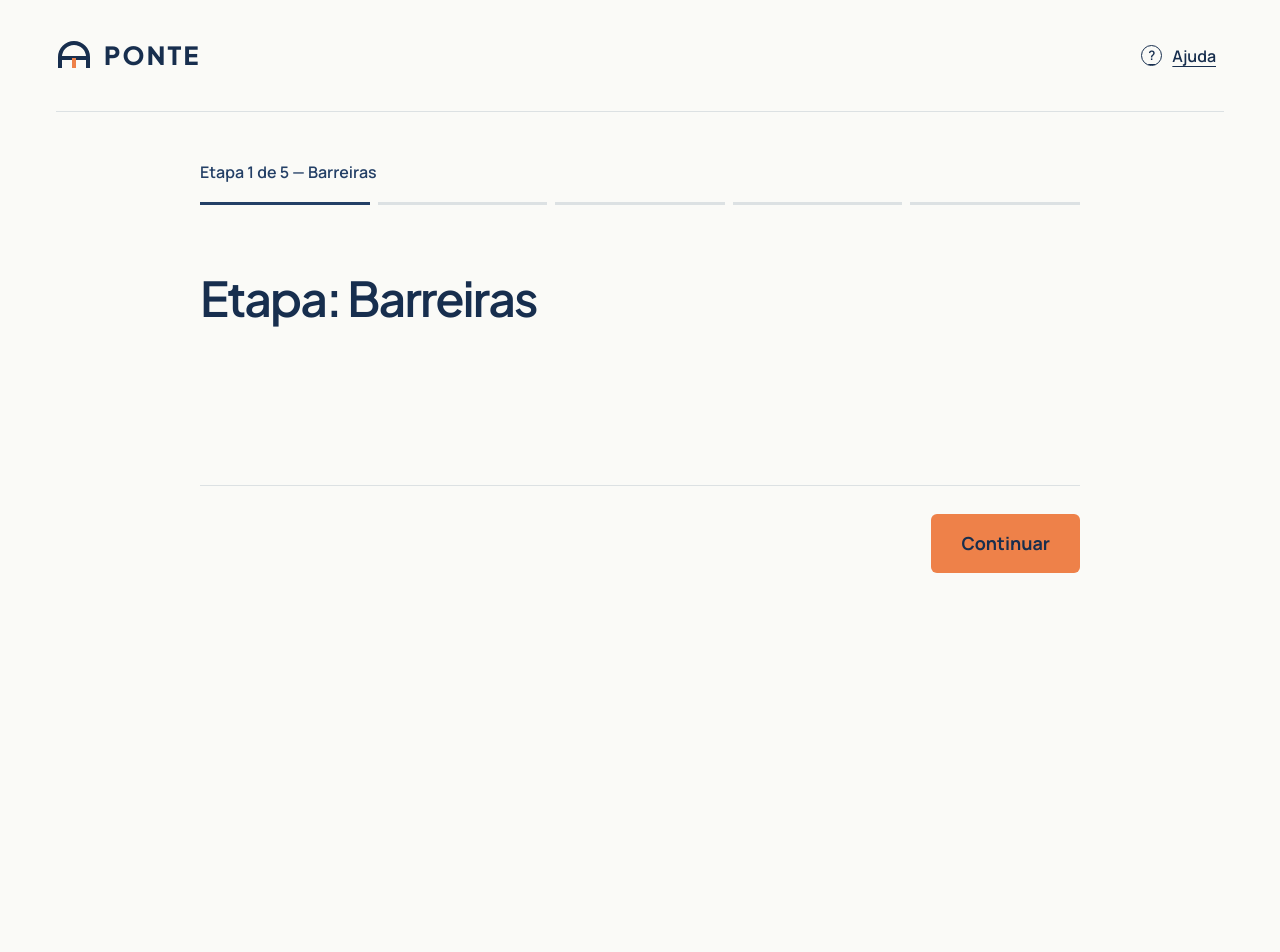
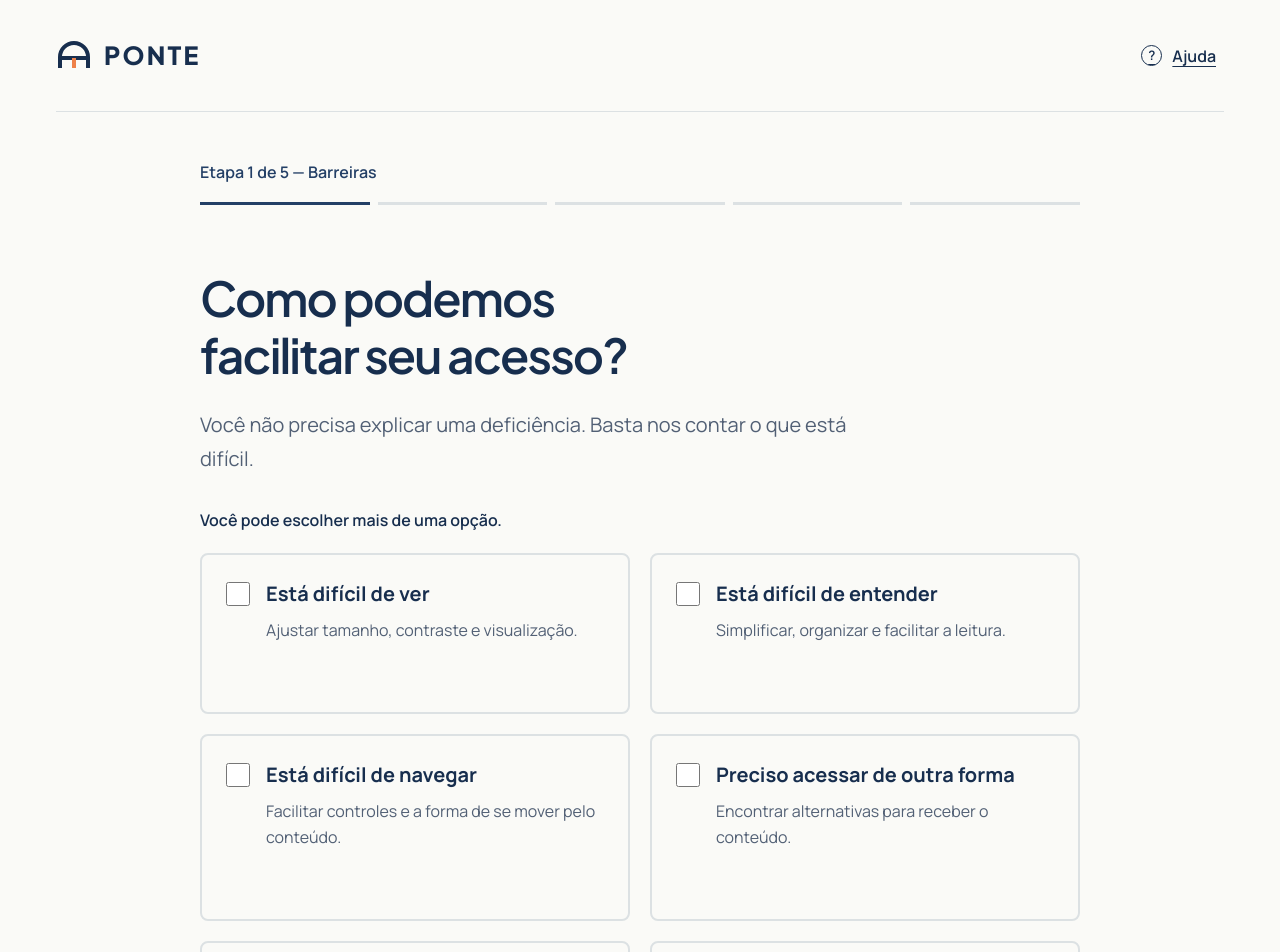
Before and after one commit to ProjetoPonteTech/Ponte, a Next.js app: page /acesso in a window 1280 px wide. Shown: the top 952 px of the page. Before the commit the page ends 800 px from the top, so only its background shows below. Built offline with nearby package versions, Linux system fonts and the light colour scheme.

Commit message:
refactor: simplify barrier card state

```diff
--- a/src/app/acesso/page.tsx
+++ b/src/app/acesso/page.tsx
@@ -2,11 +2,14 @@
 
 import { useEffect, useRef, useState } from "react";
 import { AccessFlow } from "../../components/access-flow/access-flow";
+import { BarriersStep } from "../../components/access-flow/barriers-step";
+import type { BarrierId } from "../../data/barriers";
 import { ACCESS_STEPS, type AccessStep } from "../../components/access-flow/steps";
 import styles from "../../components/access-flow/access-flow.module.css";
 
 export default function AccessPage() {
   const [activeStep, setActiveStep] = useState<AccessStep>("barriers");
+  const [selectedBarriers, setSelectedBarriers] = useState<BarrierId[]>([]);
   const headingRef = useRef<HTMLHeadingElement>(null);
   const previousStep = useRef(activeStep);
   const stepIndex = ACCESS_STEPS.findIndex((step) => step.id === activeStep);
@@ -20,9 +23,18 @@ export default function AccessPage() {
 
   function moveStep(direction: -1 | 1) {
     setActiveStep((current) => {
+      if (current === "barriers" && direction === 1 && selectedBarriers.length === 0) {
+        return current;
+      }
       const currentIndex = ACCESS_STEPS.findIndex((step) => step.id === current);
       return ACCESS_STEPS[currentIndex + direction]?.id ?? current;
     });
+  }
+
+  function toggleBarrier(id: BarrierId) {
+    setSelectedBarriers((current) =>
+      current.includes(id) ? current.filter((barrier) => barrier !== id) : [...current, id],
+    );
   }
 
   return (
@@ -30,8 +42,8 @@ export default function AccessPage() {
       activeStep={activeStep}
       onBack={() => moveStep(-1)}
       onContinue={() => moveStep(1)}
+      continueDisabled={activeStep === "barriers" && selectedBarriers.length === 0}
     >
-      {/* Substituir este conteúdo pelos componentes reais de cada etapa. */}
       <h1
         id="titulo-etapa"
         className={styles.title}
@@ -39,8 +51,13 @@ export default function AccessPage() {
         tabIndex={-1}
         aria-describedby="progresso-acesso"
       >
-        Etapa: {ACCESS_STEPS[stepIndex].label}
+        {activeStep === "barriers"
+          ? "Como podemos facilitar seu acesso?"
+          : `Etapa: ${ACCESS_STEPS[stepIndex].label}`}
       </h1>
+      {activeStep === "barriers" && (
+        <BarriersStep selectedBarriers={selectedBarriers} onToggle={toggleBarrier} />
+      )}
     </AccessFlow>
   );
 }
--- a/src/components/access-flow/access-flow.module.css
+++ b/src/components/access-flow/access-flow.module.css
@@ -68,7 +68,7 @@
   cursor: pointer;
 }
 
-.navigation button:hover {
+.navigation button:hover:not(:disabled) {
   text-decoration: underline;
   text-underline-offset: 4px;
 }
@@ -85,8 +85,16 @@
   color: var(--foreground);
 }
 
-.navigation .next:hover {
+.navigation .next:hover:not(:disabled) {
   border-color: var(--foreground);
+}
+
+.navigation .next:disabled {
+  background: var(--line);
+  color: var(--muted);
+  border-color: var(--muted);
+  border-style: dashed;
+  cursor: not-allowed;
 }
 
 @media (max-width: 640px) {
--- a/src/components/access-flow/access-flow.tsx
+++ b/src/components/access-flow/access-flow.tsx
@@ -7,6 +7,7 @@ type AccessFlowProps = {
   activeStep: AccessStep;
   onBack: () => void;
   onContinue: () => void;
+  continueDisabled?: boolean;
   children: ReactNode;
 };
 
@@ -14,6 +15,7 @@ export function AccessFlow({
   activeStep,
   onBack,
   onContinue,
+  continueDisabled = false,
   children,
 }: AccessFlowProps) {
   const stepIndex = ACCESS_STEPS.findIndex((step) => step.id === activeStep);
@@ -61,7 +63,13 @@ export function AccessFlow({
             <button type="button" className={styles.back} onClick={onBack}>Voltar</button>
           )}
           {stepIndex < ACCESS_STEPS.length - 1 && (
-            <button type="button" className={styles.next} onClick={onContinue}>Continuar</button>
+            <button
+              type="button"
+              className={styles.next}
+              onClick={onContinue}
+              disabled={continueDisabled}
+              aria-describedby={activeStep === "barriers" ? "barriers-instruction" : undefined}
+            >Continuar</button>
           )}
         </nav>
       </main>
--- /dev/null
+++ b/src/components/access-flow/barrier-card.tsx
@@ -0,0 +1,42 @@
+import type { Barrier } from "../../data/barriers";
+import styles from "./barriers.module.css";
+
+type BarrierCardProps = {
+  barrier: Barrier;
+  selected: boolean;
+  onToggle: () => void;
+};
+
+export function BarrierCard({ barrier, selected, onToggle }: BarrierCardProps) {
+  const titleId = `barrier-${barrier.id}-title`;
+  const descriptionId = `barrier-${barrier.id}-description`;
+
+  return (
+    <label className={styles.card} data-selected={selected}>
+      <input
+        className={styles.checkbox}
+        type="checkbox"
+        name="barriers"
+        value={barrier.id}
+        checked={selected}
+        onChange={onToggle}
+        aria-labelledby={titleId}
+        aria-describedby={descriptionId}
+        onKeyDown={(event) => {
+          // Espaço já é suportado pelo checkbox nativo; Enter também seleciona.
+          if (event.key === "Enter") {
+            event.preventDefault();
+            if (!event.repeat) event.currentTarget.click();
+          }
+        }}
+      />
+      <span className={styles.cardContent}>
+        <span id={titleId} className={styles.cardTitle}>{barrier.title}</span>
+        <span id={descriptionId} className={styles.description}>{barrier.description}</span>
+        <span className={styles.selection} aria-hidden="true">
+          {selected ? "Selecionada" : "Não selecionada"}
+        </span>
+      </span>
+    </label>
+  );
+}
--- /dev/null
+++ b/src/components/access-flow/barriers-step.tsx
@@ -0,0 +1,34 @@
+import { BARRIERS, type BarrierId } from "../../data/barriers";
+import { BarrierCard } from "./barrier-card";
+import styles from "./barriers.module.css";
+
+type BarriersStepProps = {
+  selectedBarriers: readonly BarrierId[];
+  onToggle: (id: BarrierId) => void;
+};
+
+export function BarriersStep({ selectedBarriers, onToggle }: BarriersStepProps) {
+  return (
+    <>
+      <p className={styles.support}>
+        Você não precisa explicar uma deficiência. Basta nos contar o que está difícil.
+      </p>
+      <fieldset className={styles.options}>
+        <legend className={styles.legend}>Você pode escolher mais de uma opção.</legend>
+        <div className={styles.grid}>
+          {BARRIERS.map((barrier) => (
+            <BarrierCard
+              key={barrier.id}
+              barrier={barrier}
+              selected={selectedBarriers.includes(barrier.id)}
+              onToggle={() => onToggle(barrier.id)}
+            />
+          ))}
+        </div>
+      </fieldset>
+      <p id="barriers-instruction" className={styles.instruction}>
+        Escolha pelo menos uma opção para continuar.
+      </p>
+    </>
+  );
+}
--- /dev/null
+++ b/src/components/access-flow/barriers.module.css
@@ -0,0 +1,105 @@
+.support {
+  margin-top: 24px;
+  max-width: 660px;
+  color: var(--muted);
+  font-size: 20px;
+  line-height: 1.7;
+}
+
+.options {
+  min-width: 0;
+  margin-top: 32px;
+  padding: 0;
+  border: 0;
+}
+
+.legend {
+  padding: 0;
+  margin-bottom: 20px;
+  font-size: 16px;
+  line-height: 1.6;
+  font-weight: 600;
+}
+
+.grid {
+  display: grid;
+  grid-template-columns: repeat(2, minmax(0, 1fr));
+  gap: 20px;
+}
+
+.card {
+  display: flex;
+  align-items: flex-start;
+  gap: 16px;
+  padding: 24px;
+  border: 2px solid var(--line);
+  border-radius: 8px;
+  background: var(--background);
+  cursor: pointer;
+}
+
+.card[data-selected="true"] {
+  border-color: var(--blue);
+  background: #edf1f5;
+}
+
+.card:hover { border-color: var(--blue); }
+
+.card:has(input:focus-visible) {
+  outline: 3px solid var(--blue);
+  outline-offset: 5px;
+}
+
+.checkbox {
+  flex-shrink: 0;
+  width: 24px;
+  height: 24px;
+  margin-top: 3px;
+  accent-color: var(--blue);
+  cursor: pointer;
+}
+
+.cardContent {
+  display: flex;
+  flex-direction: column;
+  align-self: stretch;
+  min-width: 0;
+}
+
+.cardTitle {
+  font-size: 20px;
+  font-weight: 700;
+  line-height: 1.5;
+}
+
+.description {
+  margin-top: 8px;
+  color: var(--muted);
+  font-size: 16px;
+  line-height: 1.65;
+}
+
+.selection {
+  margin-top: auto;
+  padding-top: 20px;
+  font-size: 16px;
+  font-weight: 600;
+  line-height: 1.5;
+}
+
+.card[data-selected="false"] .selection {
+  visibility: hidden;
+}
+
+.instruction {
+  margin-top: 24px;
+  color: var(--muted);
+  font-size: 16px;
+  line-height: 1.6;
+}
+
+@media (max-width: 640px) {
+  .grid { grid-template-columns: 1fr; }
+  .card { padding: 20px; }
+  .support { font-size: 18px; }
+}
--- /dev/null
+++ b/src/data/barriers.ts
@@ -0,0 +1,35 @@
+export const BARRIERS = [
+  {
+    id: "seeing",
+    title: "Está difícil de ver",
+    description: "Ajustar tamanho, contraste e visualização.",
+  },
+  {
+    id: "understanding",
+    title: "Está difícil de entender",
+    description: "Simplificar, organizar e facilitar a leitura.",
+  },
+  {
+    id: "navigation",
+    title: "Está difícil de navegar",
+    description: "Facilitar controles e a forma de se mover pelo conteúdo.",
+  },
+  {
+    id: "alternative-access",
+    title: "Preciso acessar de outra forma",
+    description: "Encontrar alternativas para receber o conteúdo.",
+  },
+  {
+    id: "language",
+    title: "O idioma está dificultando",
+    description: "Adaptar a linguagem ou tradução.",
+  },
+  {
+    id: "unsure",
+    title: "Não sei o que preciso",
+    description: "Deixe a PONTE me ajudar.",
+  },
+] as const;
+
+export type Barrier = (typeof BARRIERS)[number];
+export type BarrierId = Barrier["id"];
```
